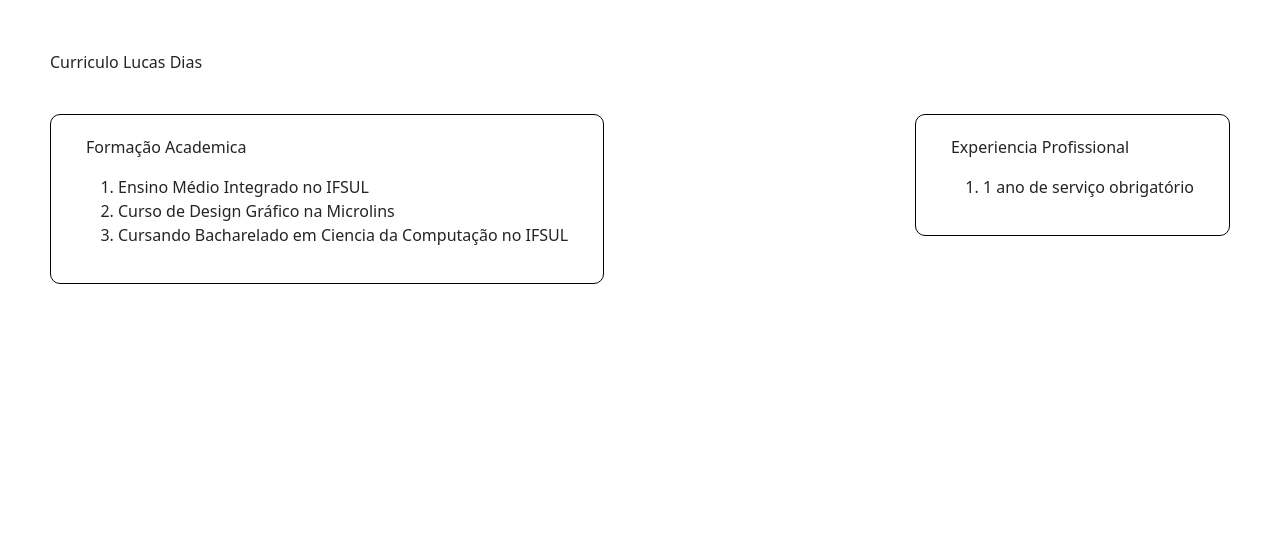
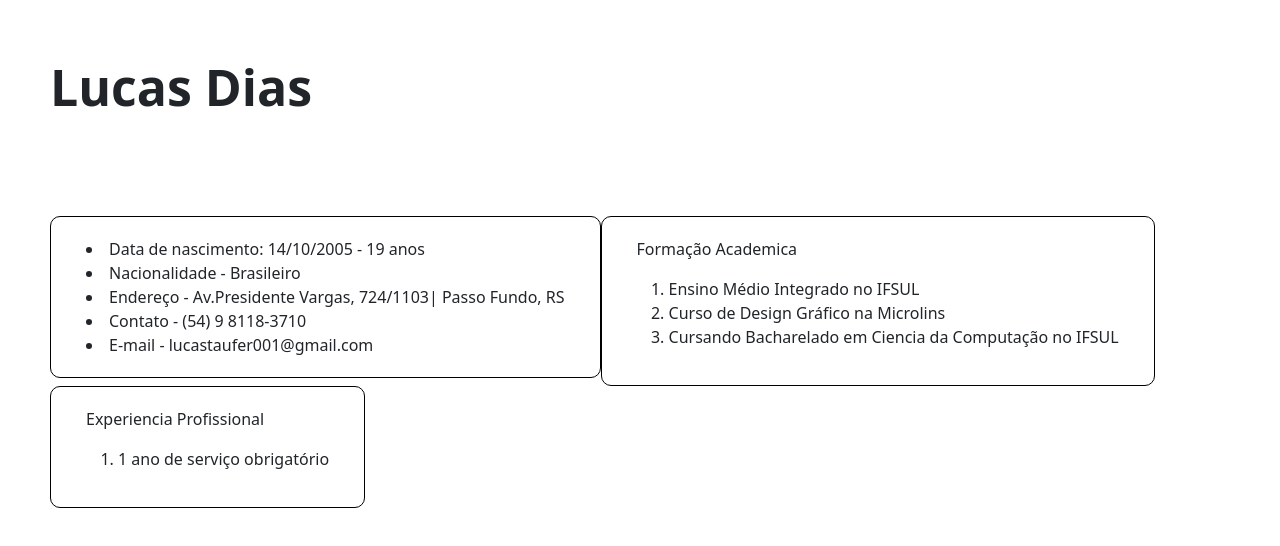
Before and after one commit to Diaias/TrabalhoCPW1, a plain HTML site: page index.html in a window 1280 px wide. Drawn offline with nearby package versions, Linux system fonts and the light colour scheme.

Commit message:
ta uma merda isso sim

```diff
--- a/index.html
+++ b/index.html
@@ -8,8 +8,31 @@
     <title>Trabalho</title>
 </head>
 <body>
-    <p>Curriculo Lucas Dias</p>
-    <br>
+    <div class="cabecalho">
+        <p>Lucas Dias</p>
+        <img src="" alt="">
+    </div>
+
+    <div class="arrumar">
+        <div class="caixas infp">
+            <li>
+                Data de nascimento: 14/10/2005 - 19 anos
+            </li>
+            <li>
+                Nacionalidade - Brasileiro
+            </li>
+            <li>
+                Endereço - Av.Presidente Vargas, 724/1103| Passo Fundo, RS
+            </li>
+            <li>
+                Contato - (54) 9 8118-3710
+            </li>
+            <li>
+                E-mail - lucastaufer001@gmail.com
+            </li>
+        </div>
+    </div>
+
     <div class="caixas formacad">
         <p>Formação Academica</p>
         <ol>
@@ -24,6 +47,7 @@
             </li>
         </ol>
     </div>
+
     <div class="caixas exprof">
         <p>Experiencia Profissional</p>
         <ol>
--- a/style.css
+++ b/style.css
@@ -8,9 +8,16 @@ body{
     border: 1px solid black;
     border-radius: 10px;
 }
+.infp{
+    float: left;
+}
 .formacad{
     float: left;
 }
 .exprof{
-    float: right;
+    float: left;
 }
+.cabecalho{
+    font-size: 50px;
+    font-weight: 700;
+}
```
